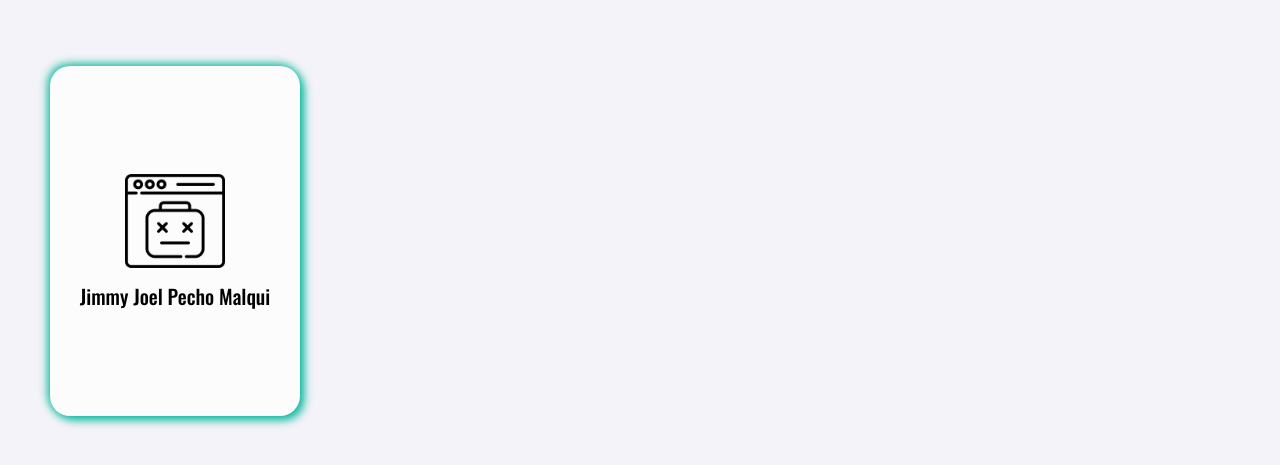
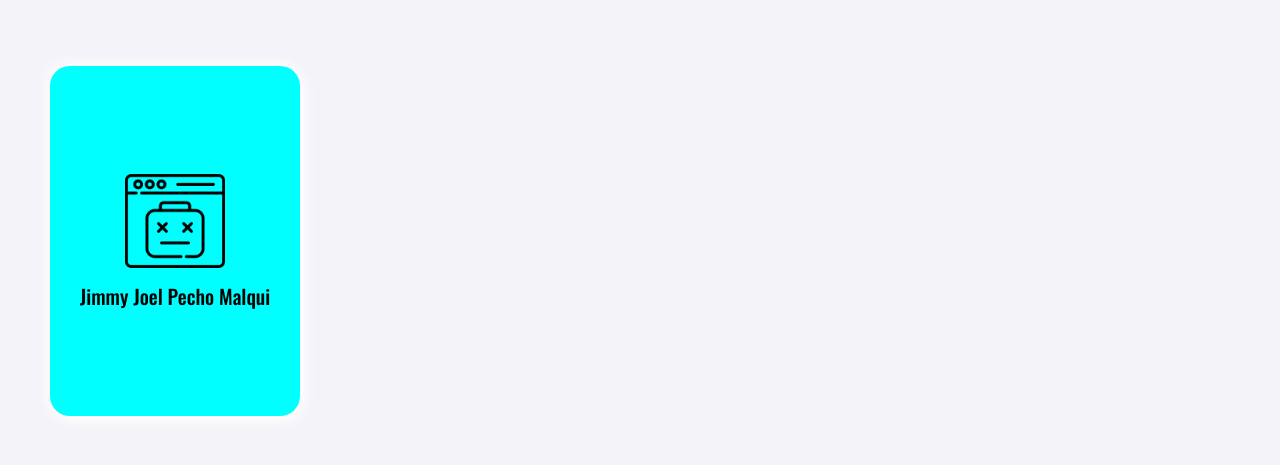
Before and after one commit to jpmjim/react-webjoras, a React (Create React App) app: page / in a window 1280 px wide. Shown: the part 715-1180 px from the top of the page. Built offline with nearby package versions, Linux system fonts and the light colour scheme.

Commit message:
card de nosotros cambiando colores

```diff
--- a/src/styles/sass/components/_about.scss
+++ b/src/styles/sass/components/_about.scss
@@ -16,10 +16,10 @@
     padding: 20px;
     width: 250px;
     height: 350px;
-    box-shadow: 0.4em 0.4em 1em $primary-color,
-                -0.2em -0.2em 1em $primary-color;
+    box-shadow: 0.4em 0.4em 1.6em white,
+                -0.2em -0.2em 1.5em white;
     border-radius: 20px;
-    background-color: #fcfcfc;
+    background-color: cyan;
     img {
       width: 100px;
       height: 100px;
```
